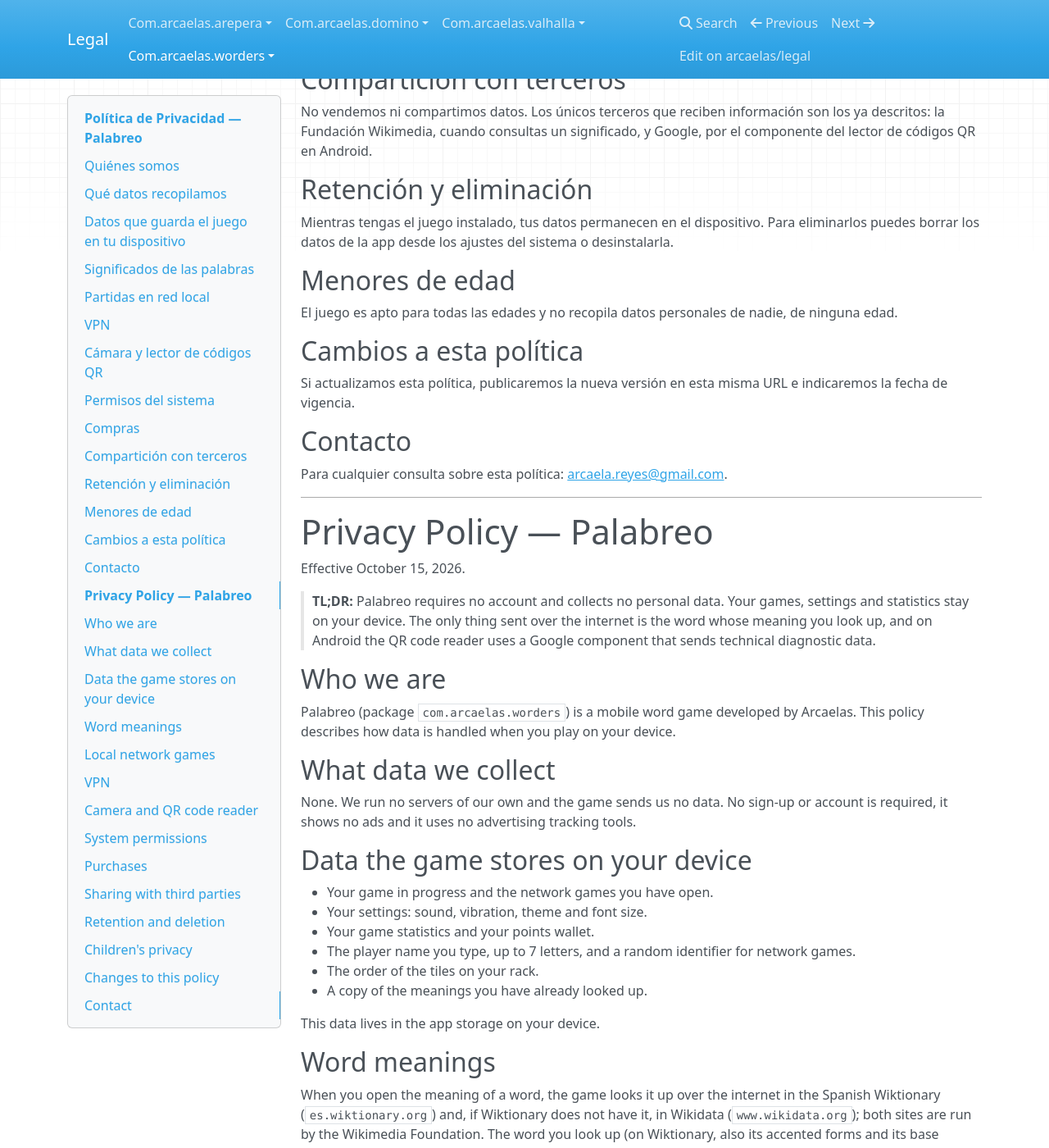
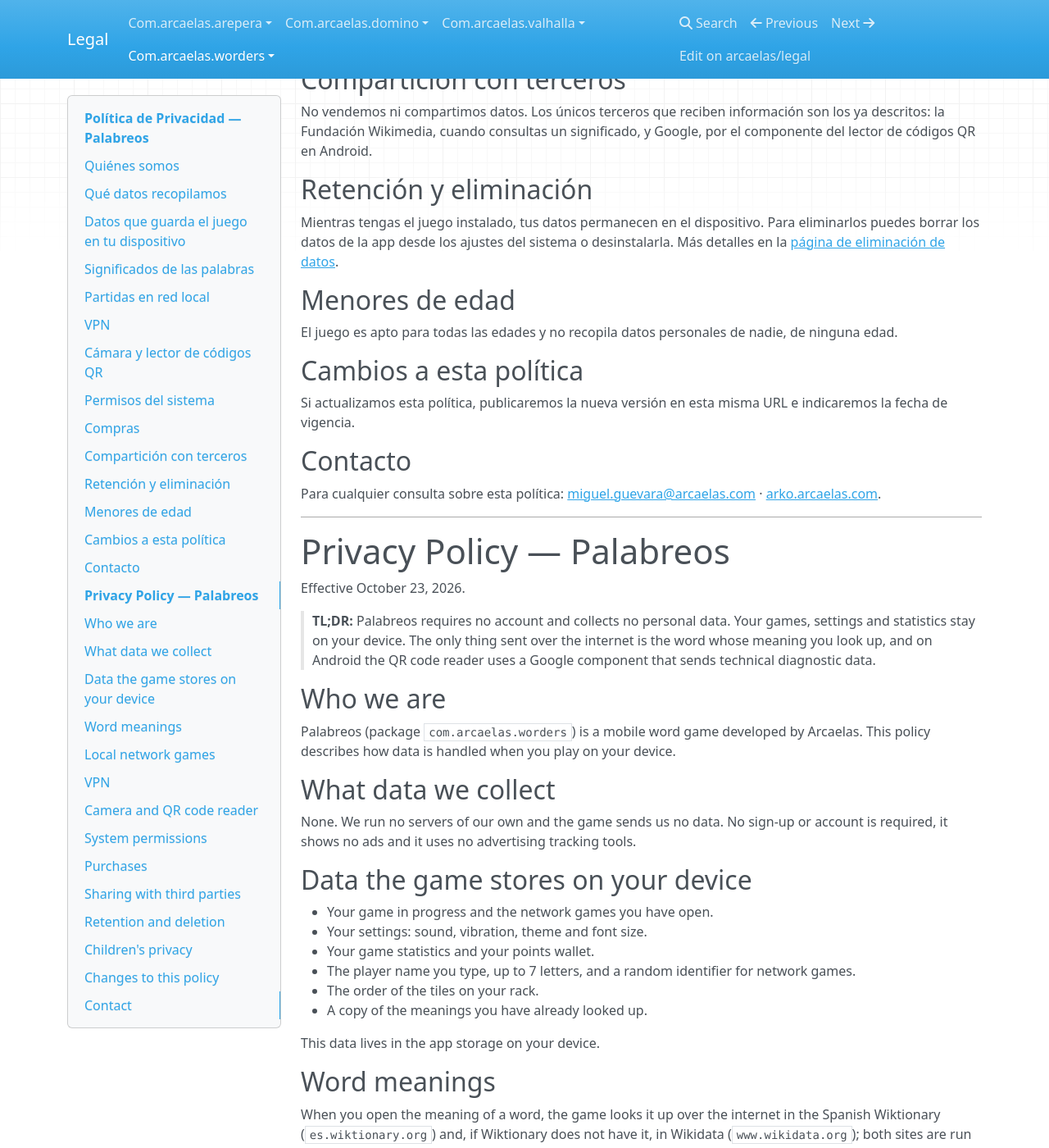
Before and after one commit to arcaelas/legal, an MkDocs documentation site: the page built from docs/com.arcaelas.worders/privacy/README.md, in a window 1280 px wide and 1400 px high, scrolled down 2346 px. Shown: the whole window at 82% size. Built offline with MkDocs 1.6.1, drawn with Linux system fonts in a browser that asks for light colours; nearby versions of some CDN libraries; some of the changed text lies outside the part shown.

Commit message:
docs: Palabreos, términos, eliminación de datos y contacto actualizado (#24)

```diff
--- a/docs/com.arcaelas.worders/privacy/README.md
+++ b/docs/com.arcaelas.worders/privacy/README.md
@@ -1,18 +1,18 @@
 ---
-title: Política de Privacidad — Palabreo
+title: Política de Privacidad — Palabreos
 ---
 
 [← Arcaelas Legal](../../)
 
-# Política de Privacidad — Palabreo
+# Política de Privacidad — Palabreos
 
-Vigente desde el 15 de octubre de 2026.
+Vigente desde el 23 de octubre de 2026.
 
-> **TL;DR:** Palabreo no pide cuenta ni recopila datos personales. Tus partidas, ajustes y estadísticas quedan en tu dispositivo. A internet solo sale la palabra cuyo significado consultas, y en Android el lector de códigos QR usa un componente de Google que envía datos técnicos de diagnóstico.
+> **TL;DR:** Palabreos no pide cuenta ni recopila datos personales. Tus partidas, ajustes y estadísticas quedan en tu dispositivo. A internet solo sale la palabra cuyo significado consultas, y en Android el lector de códigos QR usa un componente de Google que envía datos técnicos de diagnóstico.
 
 ## Quiénes somos
 
-Palabreo (paquete `com.arcaelas.worders`) es un juego de palabras para móviles desarrollado por Arcaelas. Esta política describe cómo se manejan los datos cuando juegas en tu dispositivo.
+Palabreos (paquete `com.arcaelas.worders`) es un juego de palabras para móviles desarrollado por Arcaelas. Esta política describe cómo se manejan los datos cuando juegas en tu dispositivo.
 
 ## Qué datos recopilamos
 
@@ -78,7 +78,7 @@
 
 ## Retención y eliminación
 
-Mientras tengas el juego instalado, tus datos permanecen en el dispositivo. Para eliminarlos puedes borrar los datos de la app desde los ajustes del sistema o desinstalarla.
+Mientras tengas el juego instalado, tus datos permanecen en el dispositivo. Para eliminarlos puedes borrar los datos de la app desde los ajustes del sistema o desinstalarla. Más detalles en la [página de eliminación de datos](../deletion/).
 
 ## Menores de edad
 
@@ -90,19 +90,19 @@
 
 ## Contacto
 
-Para cualquier consulta sobre esta política: [arcaela.reyes@gmail.com](mailto:arcaela.reyes@gmail.com).
+Para cualquier consulta sobre esta política: [miguel.guevara@arcaelas.com](mailto:miguel.guevara@arcaelas.com) · [arko.arcaelas.com](https://arko.arcaelas.com/).
 
 ---
 
-# Privacy Policy — Palabreo
+# Privacy Policy — Palabreos
 
-Effective October 15, 2026.
+Effective October 23, 2026.
 
-> **TL;DR:** Palabreo requires no account and collects no personal data. Your games, settings and statistics stay on your device. The only thing sent over the internet is the word whose meaning you look up, and on Android the QR code reader uses a Google component that sends technical diagnostic data.
+> **TL;DR:** Palabreos requires no account and collects no personal data. Your games, settings and statistics stay on your device. The only thing sent over the internet is the word whose meaning you look up, and on Android the QR code reader uses a Google component that sends technical diagnostic data.
 
 ## Who we are
 
-Palabreo (package `com.arcaelas.worders`) is a mobile word game developed by Arcaelas. This policy describes how data is handled when you play on your device.
+Palabreos (package `com.arcaelas.worders`) is a mobile word game developed by Arcaelas. This policy describes how data is handled when you play on your device.
 
 ## What data we collect
 
@@ -180,4 +180,4 @@
 
 ## Contact
 
-For any question about this policy: [arcaela.reyes@gmail.com](mailto:arcaela.reyes@gmail.com).
+For any question about this policy: [miguel.guevara@arcaelas.com](mailto:miguel.guevara@arcaelas.com) · [arko.arcaelas.com](https://arko.arcaelas.com/).
--- a/docs/index.html
+++ b/docs/index.html
@@ -68,11 +68,13 @@
         </div>
       </li>
       <li class="app">
-        <h2>Palabreo</h2>
+        <h2>Palabreos</h2>
         <p class="desc">Spanish word game: 15x15 board, words and syllables, a computer opponent and local network play.</p>
         <div class="links">
           <a href="com.arcaelas.worders/privacy/">Privacy</a>
+          <a href="com.arcaelas.worders/terms/">Terms</a>
           <a href="com.arcaelas.worders/support/">Support</a>
+          <a href="com.arcaelas.worders/deletion/">Data deletion</a>
         </div>
       </li>
       <li class="app">
```
Also changed, not shown: other parts of docs/com.arcaelas.worders/privacy/README.md (+1 -1 lines), docs/com.arcaelas.worders/deletion/README.md (added, +45 -0 lines), docs/com.arcaelas.worders/support/README.md (+9 -9 lines), docs/com.arcaelas.worders/terms/README.md (added, +133 -0 lines).
